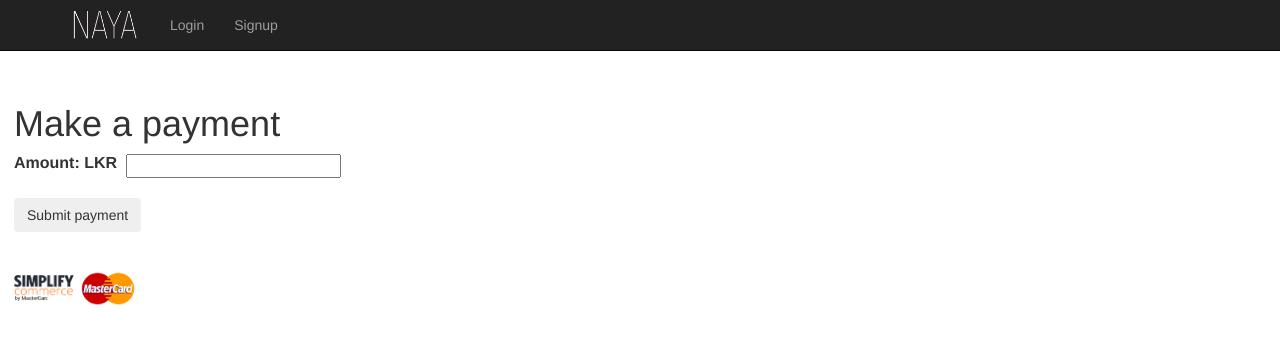
After one commit to mirri66/generic, a Django app: template puzzles/templates/puzzles/pay.html in a window 1280 px wide. The commit adds this page. Shown: the top 344 px of the page. Run offline with Django 3.2, Linux system fonts and the light colour scheme; the template is opened without the code that fills it, so the values that code supplies are empty; some libraries are stand-ins or nearby versions.

Commit message:
add payment form

```diff
--- a/puzzles/templates/puzzles/base.html
+++ b/puzzles/templates/puzzles/base.html
@@ -15,6 +15,7 @@
           <ul class="nav navbar-nav">
             {% if request.user.is_authenticated %}
               <li><a href="/users/{{request.user.id}}">{{request.user.first_name}}</a></li>
+              <li><a href="/pay">Make payment</a></li>
               <li><a href="/logout">Logout</a></li>
             {% else %}
               <li><a href="/login">Login</a></li>
--- /dev/null
+++ b/puzzles/templates/puzzles/pay.html
@@ -0,0 +1,19 @@
+{% extends 'puzzles/base.html' %}
+{% block content %}
+<h1>Make a payment</h1>
+<form action="/postpay" method="post">
+    {% csrf_token %}
+    <table>
+    <tr>
+      <td><label for="amount">Amount: LKR &nbsp;  </label></td>
+      <td><input id="amount" type="number" name="amount" value=""></td>
+    </tr>
+    </table>
+    <br>
+    <input class='btn btn-small' type="submit" value="Submit payment">
+</form>
+    <br>
+    <img width='60em;' src='/static/puzzles/images/simplify.png'>
+    <img width='60em;' src='/static/puzzles/images/mastercard.png'>
+
+{% endblock %}
--- a/puzzles/templates/puzzles/profile.html
+++ b/puzzles/templates/puzzles/profile.html
@@ -6,7 +6,10 @@
   <table><tr>
     <td><img style='margin-top:1.5em;margin-left:6.1em;position:absolute;' width="100em" class='profilepic' src="/static/puzzles/images/profile_main.png">
     <canvas style='positive:absolute;' id="myChart"></canvas></td>
-    <td><span style='margin-left:-2em;'>$280 / $350 paid</span></td>
+    <td><span style='margin-left:-3em;'>$280 / $350 paid</span>
+       <br>
+       <br><button class='btn btn-small' style='margin-left:-3em;'><a href='/pay'>Make payment</a></button>
+    </td>
   </tr></table>
   <br>
   <br>
--- a/puzzles/urls.py
+++ b/puzzles/urls.py
@@ -8,6 +8,8 @@ urlpatterns = [
     url(r'^users/(?P<user_id>[0-9]+)/$', views.profile, name='profile'),
     url(r'^login$', views.login_view, name='login'),
     url(r'^postlogin$', views.postlogin, name='postlogin'),
+    url(r'^pay$', views.pay_view, name='pay'),
+    url(r'^postpay$', views.postpay, name='postpay'),
     url(r'^logout$','django.contrib.auth.views.logout',{'next_page': '/'}, name='logout'),
     url(r'^signup$', views.signup, name='signup'),
 ]
```
Also changed, not shown: puzzles/templates/puzzles/thankyou.html (added, +9 -0 lines), puzzles/views.py (+8 -0 lines), puzzles/static/puzzles/images/mastercard.png (added), puzzles/static/puzzles/images/simplify.png (added).
